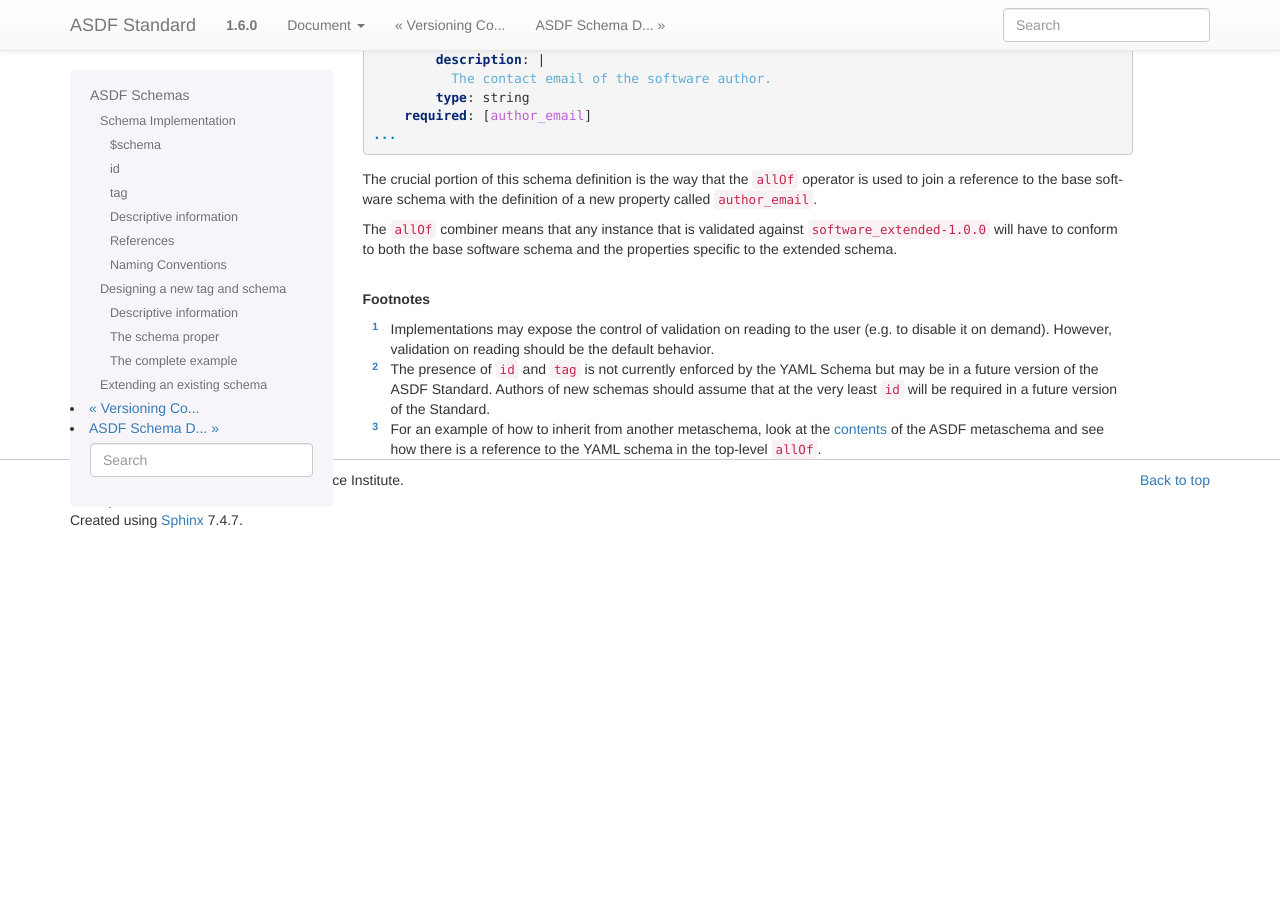
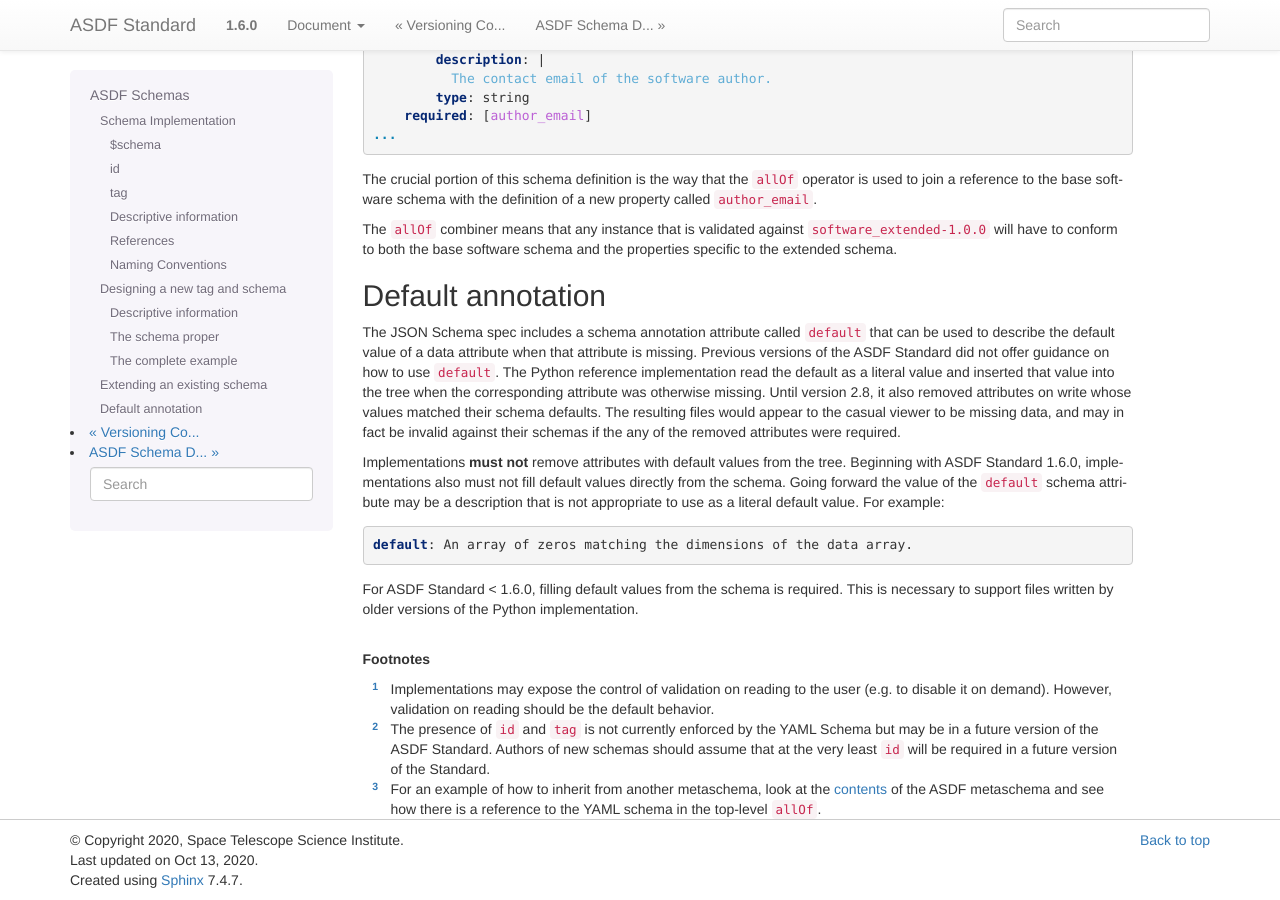
Before and after one commit to asdf-format/asdf-standard, a Sphinx documentation site: the page built from docs/source/schemas.rst, in a window 1280 px wide and 900 px high, scrolled down 7111 px. Built offline with Sphinx 7.4.7, drawn with Linux system fonts in a browser that asks for light colours; before the commit the page ends 7651 px from its top, so only the background shows below that.

Commit message:
Update documentation on schema defaults, null values in ASDF trees, and permissible map keys

```diff
--- a/docs/source/file_layout.rst
+++ b/docs/source/file_layout.rst
@@ -83,8 +83,9 @@ Each line must begin with a ``#`` character.
 Tree
 ----
 
-The tree stores structured information using `YAML Ain’t Markup
-Language (YAML™) 1.1 <http://yaml.org/spec/1.1/>`__ syntax.  While it
+The tree stores structured information using a subset of `YAML Ain’t Markup
+Language (YAML™) 1.1 <http://yaml.org/spec/1.1/>`__ syntax (see :ref:`yaml_subset` for
+details on YAML features that are excluded from ASDF).  While it
 is the main part of most ASDF files, it is entirely optional, and a
 ASDF file may skip it completely.  This is useful for creating files
 in :ref:`exploded`.  Interpreting the contents of this section is
--- a/docs/source/schemas.rst
+++ b/docs/source/schemas.rst
@@ -475,6 +475,30 @@ The ``allOf`` combiner means that any instance that is validated against
 ``software_extended-1.0.0`` will have to conform to both the base software schema
 and the properties specific to the extended schema.
 
+Default annotation
+------------------
+
+The JSON Schema spec includes a schema annotation attribute called ``default`` that
+can be used to describe the default value of a data attribute when that attribute
+is missing.  Previous versions of the ASDF Standard did not offer guidance on how
+to use ``default``.  The Python reference implementation read the default as a literal
+value and inserted that value into the tree when the corresponding attribute
+was otherwise missing.  Until version 2.8, it also removed attributes on write whose
+values matched their schema defaults.  The resulting files would appear to the
+casual viewer to be missing data, and may in fact be invalid against their schemas
+if the any of the removed attributes were required.
+
+Implementations **must not** remove attributes with default values from the tree.
+Beginning with ASDF Standard 1.6.0, implementations also must not fill default values
+directly from the schema.  Going forward the value of the ``default`` schema attribute
+may be a description that is not appropriate to use as a literal default value.
+For example::
+
+    default: An array of zeros matching the dimensions of the data array.
+
+For ASDF Standard < 1.6.0, filling default values from the schema is required.  This is
+necessary to support files written by older versions of the Python implementation.
+
 .. rubric:: Footnotes
 
 .. [#] Implementations may expose the control of validation on reading to the
```
Also changed, not shown: docs/source/tree.rst (+54 -0 lines).
